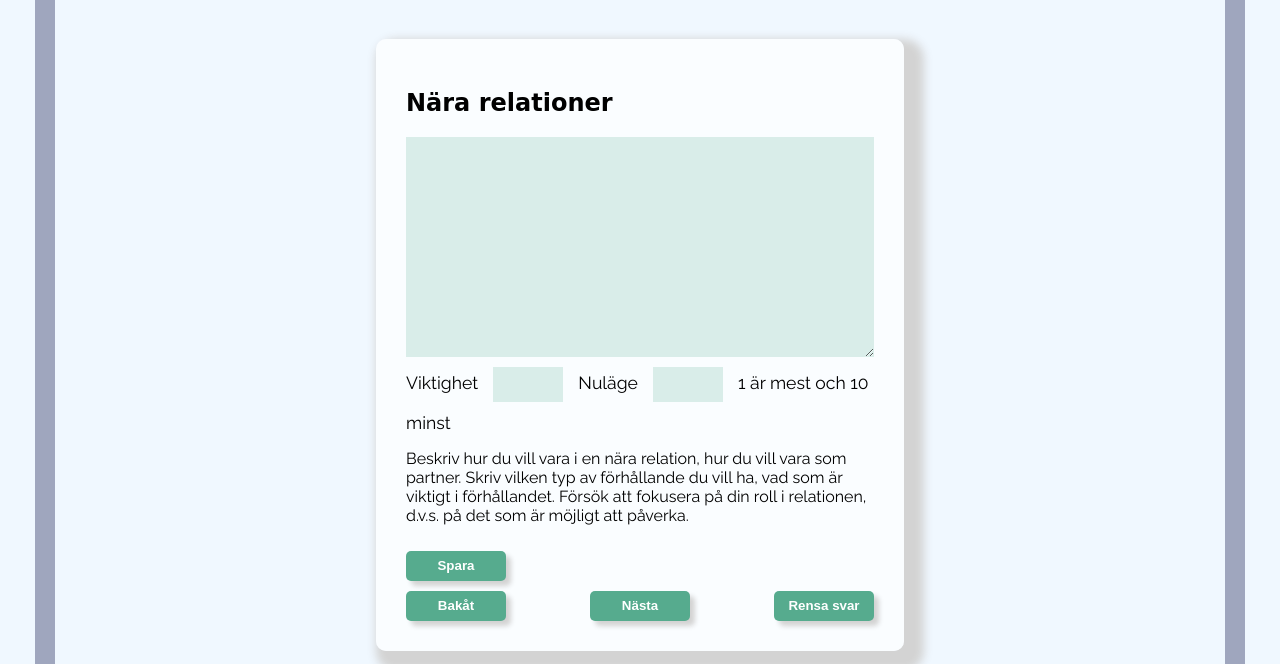
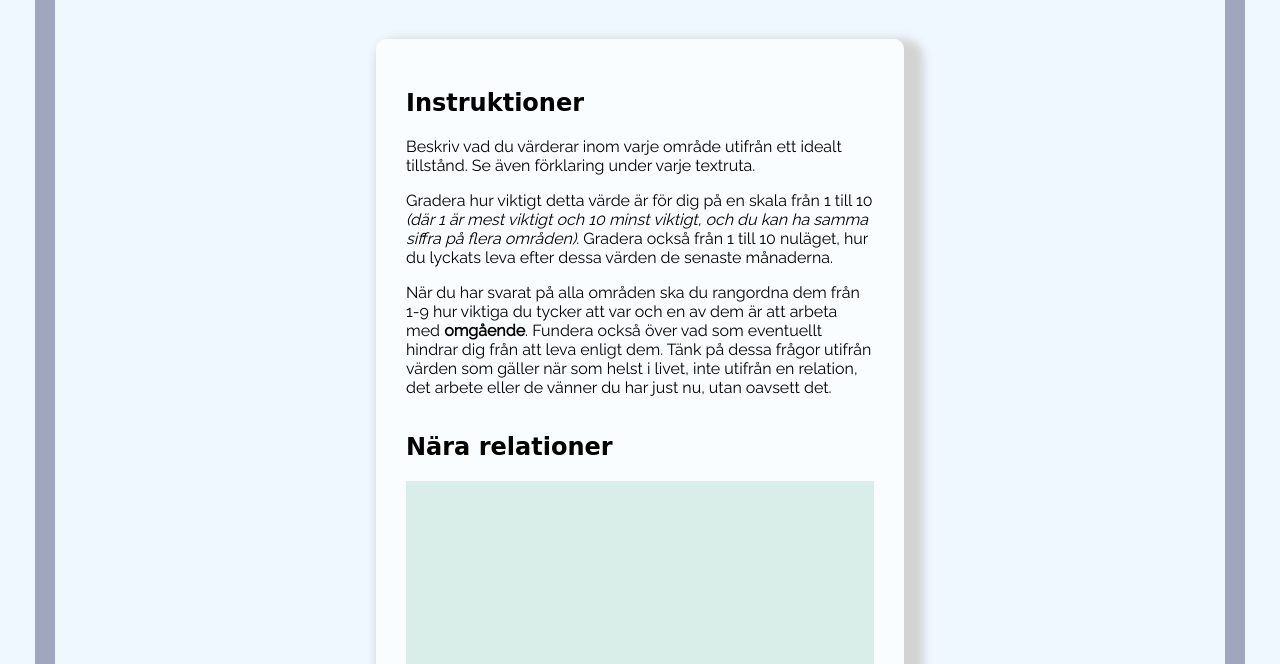
Before and after one commit to AECIsoz/Life-Values, a plain HTML site: page index.html in a window 1280 px wide. Shown: the part 136-800 px from the top of the page. Drawn offline with Linux system fonts and the light colour scheme; a web font is replaced by a local one.

Commit message:
show intro text

```diff
--- a/index.html
+++ b/index.html
@@ -18,7 +18,7 @@
     </nav>
     <div class="app">
         <div name="livsvarden" id="questions">
-            <div id="intro" class="content-div">
+            <div id="intro" >
                 <h2>Instruktioner</h2>
                 <p>Beskriv vad du värderar inom varje område utifrån ett idealt tillstånd. Se även förklaring under varje textruta.</p>
                 <p>Gradera hur viktigt detta värde är för dig på en skala från 1 till 10 <em>(där 1 är mest viktigt och 10 minst viktigt, och du kan ha samma siffra på flera områden)</em>. Gradera också från 1 till 10 nuläget, hur du lyckats leva efter dessa värden de senaste månaderna.</p>
```
